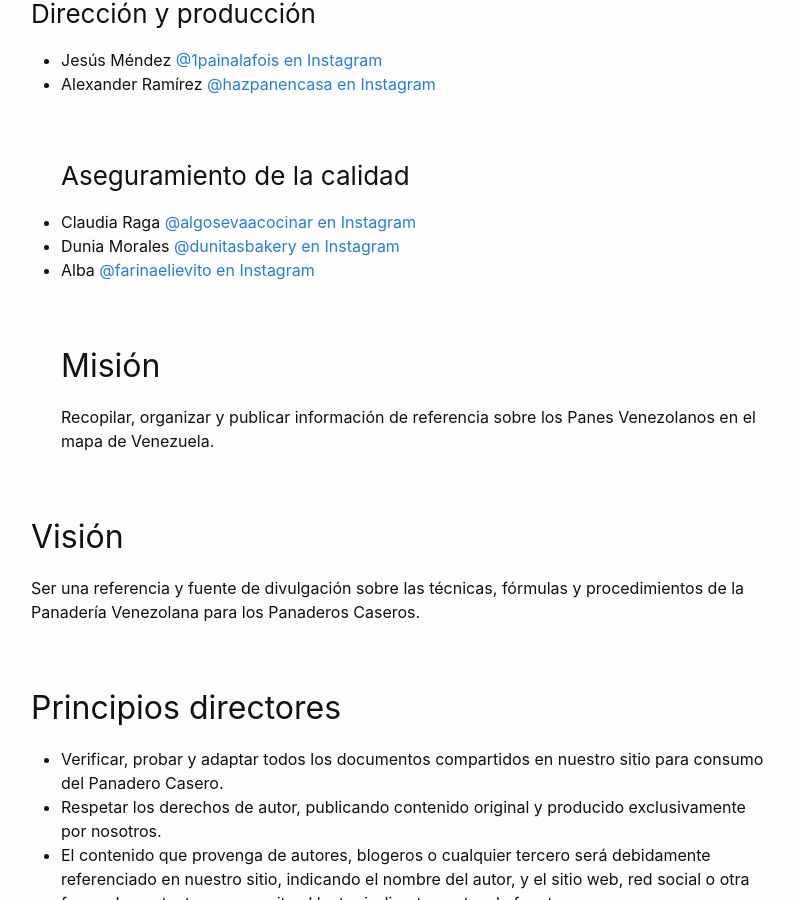
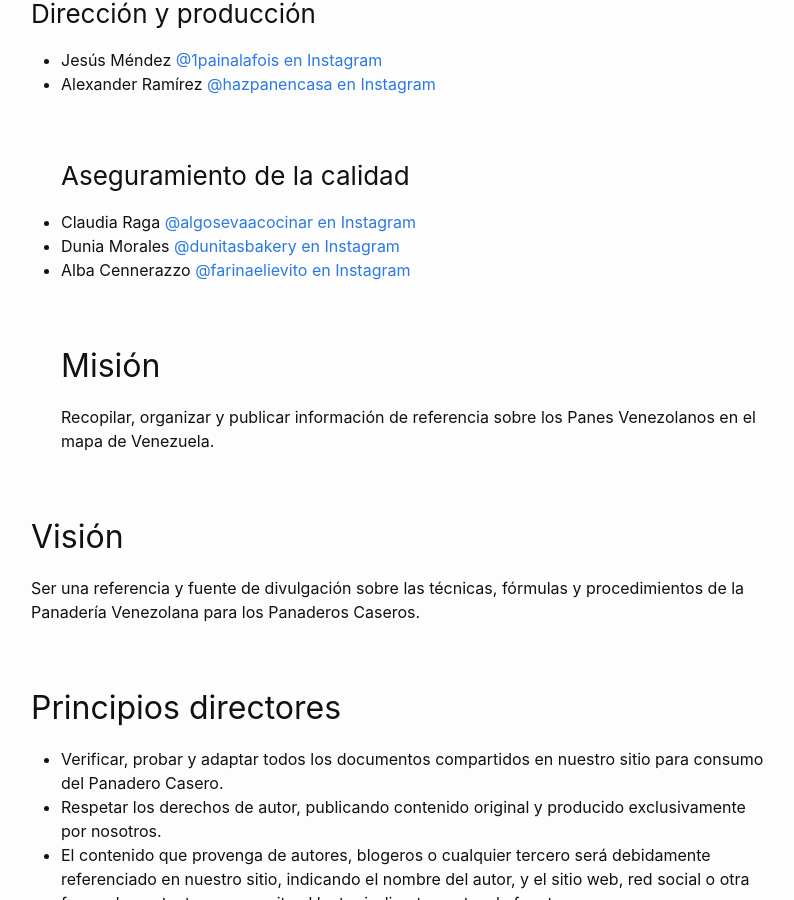
Before and after one commit to mapadepanesvenezolanos/mapadepanesvenezolanos.github.io, a Jekyll site: the page built from about.markdown, in a window 1280 px wide and 900 px high, scrolled down 368 px. Shown: the whole window, without its empty margins (239-1033 px from the left). Built offline with Jekyll 4.4.1, drawn with Linux system fonts in a browser that asks for light colours.

Commit message:
Agregar apellido de Alba

```diff
--- a/about.markdown
+++ b/about.markdown
@@ -13,7 +13,7 @@ Bienvenidos al sitio de panes venezolanos en el mapa.
 ### Aseguramiento de la calidad
 - Claudia Raga <a href="https://www.instagram.com/algosevacocinar/">@algosevaacocinar en Instagram</a>
 - Dunia Morales <a href="https://www.instagram.com/dunitasbakery/">@dunitasbakery en Instagram</a>
-- Alba <a href="https://www.instagram.com/farinaelievito/">@farinaelievito en Instagram</a>
+- Alba Cennerazzo <a href="https://www.instagram.com/farinaelievito/">@farinaelievito en Instagram</a>
 ## Misión
 Recopilar, organizar y publicar información de referencia sobre los Panes Venezolanos en el mapa de Venezuela.
 
```
